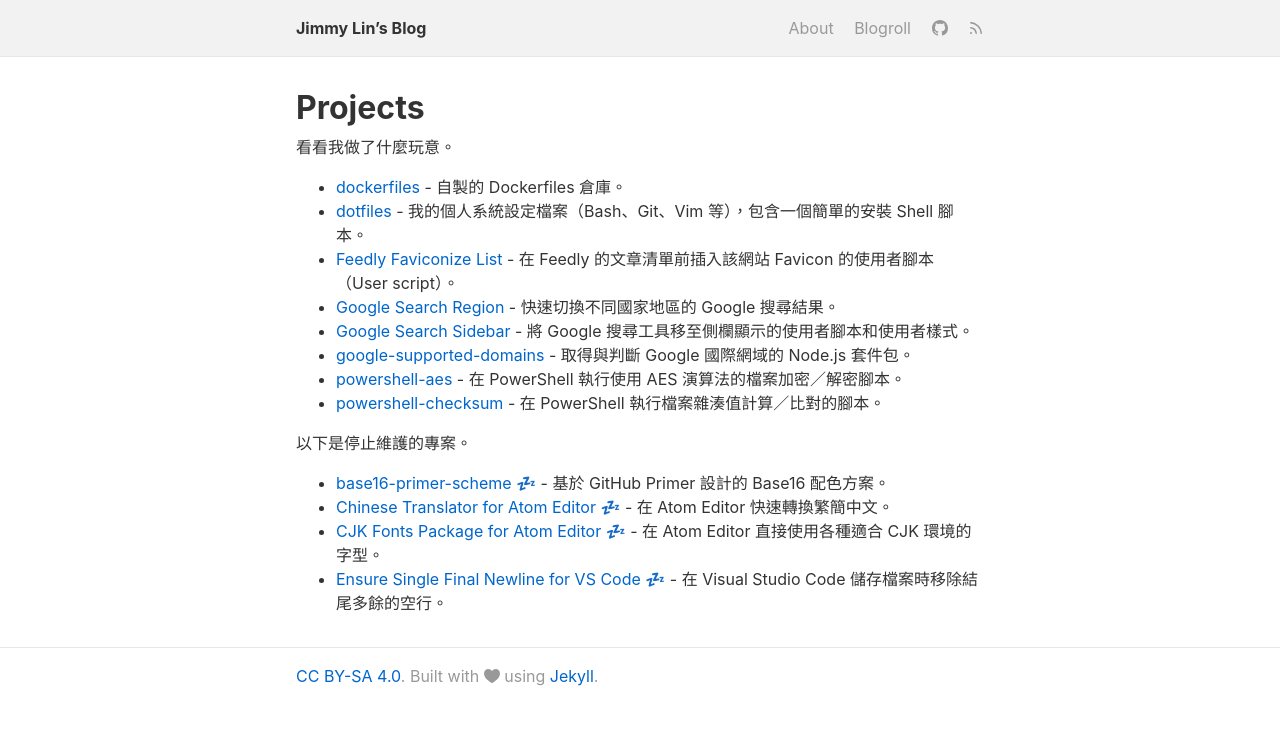
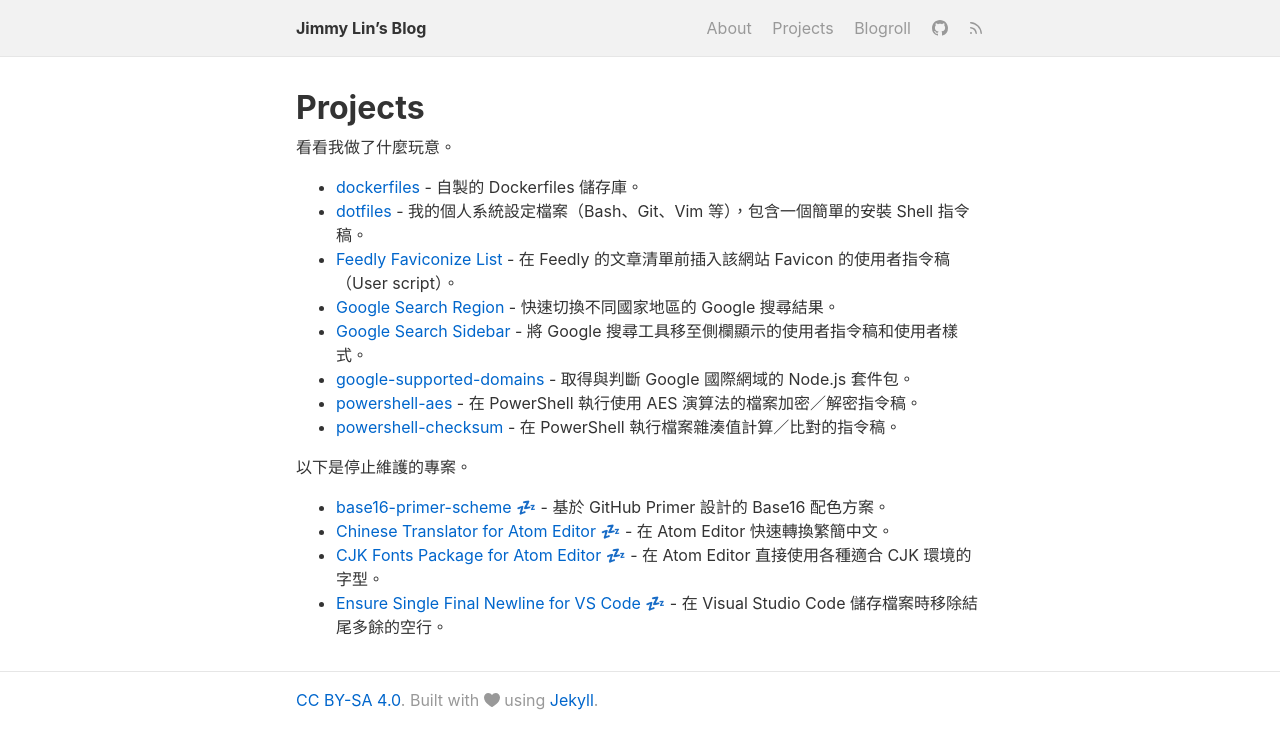
Before and after one commit to mnghsn/jmln.tw, a Jekyll site: the page built from _pages/projects.md, in a window 1280 px wide. Shown: the top 749 px of the page. Built offline with Jekyll 4.4.1, drawn with Linux system fonts in a browser that asks for light colours.

Commit message:
Update projects.md

```diff
--- a/_pages/projects.md
+++ b/_pages/projects.md
@@ -1,21 +1,20 @@
 ---
 title: Projects
 date: 2017-06-25 00:00:00 +0800
-last_modified_at: 2022-01-09 16:00:00 +0800
+last_modified_at: 2023-12-01 00:00:00 +0800
 order: 1
-exclude: true
 ---
 
 看看我做了什麼玩意。
 
-- [dockerfiles](https://github.com/jmlntw/dockerfiles) - 自製的 Dockerfiles 倉庫。
-- [dotfiles](https://github.com/jmlntw/dotfiles) - 我的個人系統設定檔案（Bash、Git、Vim 等），包含一個簡單的安裝 Shell 腳本。
-- [Feedly Faviconize List](https://github.com/jmlntw/feedly-faviconize-list) - 在 Feedly 的文章清單前插入該網站 Favicon 的使用者腳本（User script）。
+- [dockerfiles](https://github.com/jmlntw/dockerfiles) - 自製的 Dockerfiles 儲存庫。
+- [dotfiles](https://github.com/jmlntw/dotfiles) - 我的個人系統設定檔案（Bash、Git、Vim 等），包含一個簡單的安裝 Shell 指令稿。
+- [Feedly Faviconize List](https://github.com/jmlntw/feedly-faviconize-list) - 在 Feedly 的文章清單前插入該網站 Favicon 的使用者指令稿（User script）。
 - [Google Search Region](https://github.com/jmlntw/google-search-region) - 快速切換不同國家地區的 Google 搜尋結果。
-- [Google Search Sidebar](https://github.com/jmlntw/google-search-sidebar) - 將 Google 搜尋工具移至側欄顯示的使用者腳本和使用者樣式。
+- [Google Search Sidebar](https://github.com/jmlntw/google-search-sidebar) - 將 Google 搜尋工具移至側欄顯示的使用者指令稿和使用者樣式。
 - [google-supported-domains](https://github.com/jmlntw/google-supported-domains) - 取得與判斷 Google 國際網域的 Node.js 套件包。
-- [powershell-aes](https://github.com/jmlntw/powershell-aes) - 在 PowerShell 執行使用 AES 演算法的檔案加密／解密腳本。
-- [powershell-checksum](https://github.com/jmlntw/powershell-checksum) - 在 PowerShell 執行檔案雜湊值計算／比對的腳本。
+- [powershell-aes](https://github.com/jmlntw/powershell-aes) - 在 PowerShell 執行使用 AES 演算法的檔案加密／解密指令稿。
+- [powershell-checksum](https://github.com/jmlntw/powershell-checksum) - 在 PowerShell 執行檔案雜湊值計算／比對的指令稿。
 
 以下是停止維護的專案。
 
```
